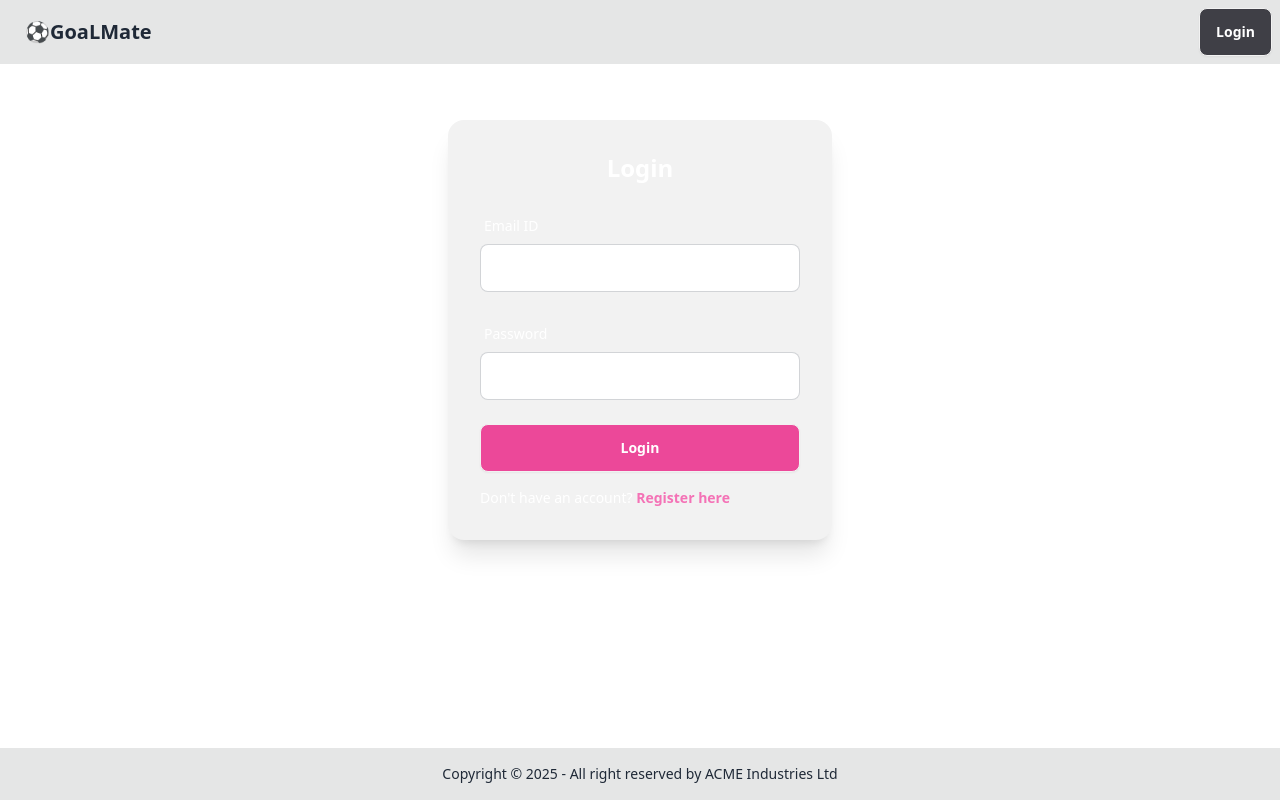
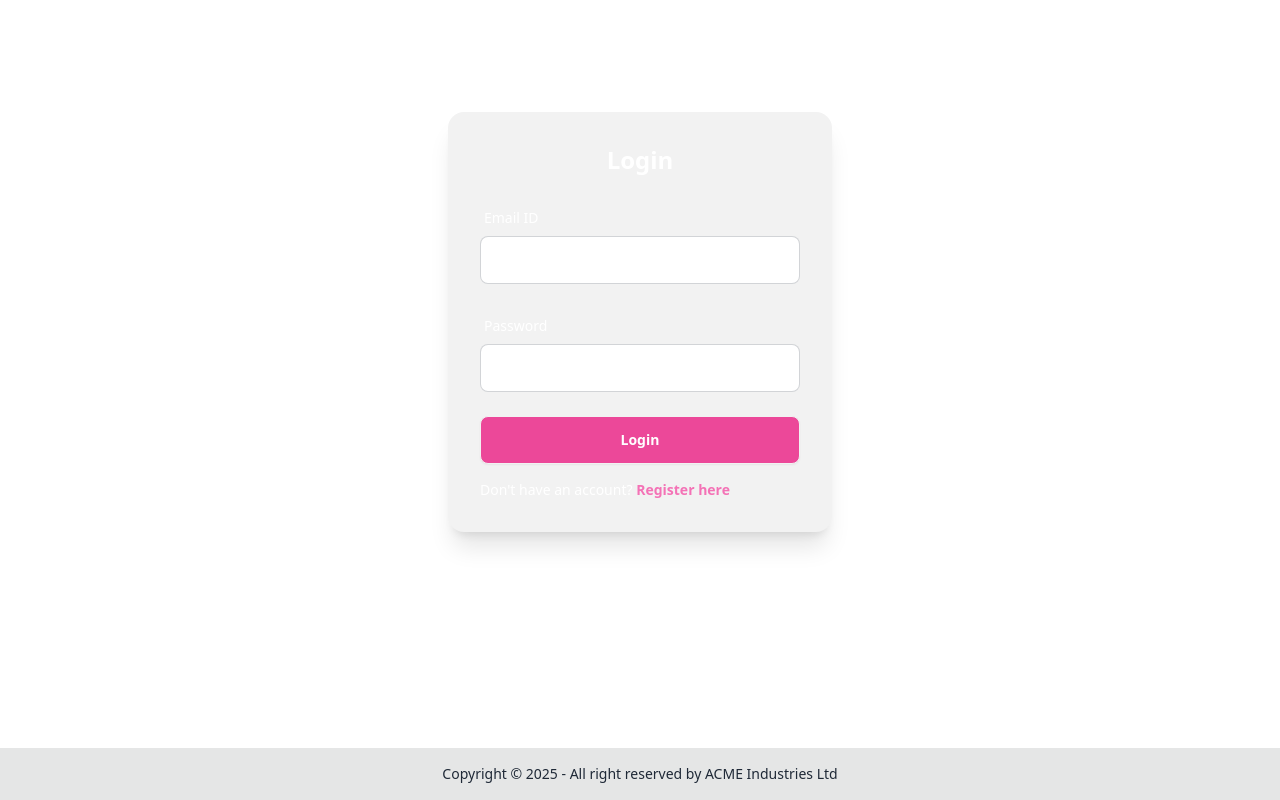
Before and after one commit to Jintops/devTinder-frontend, a React (Vite) app: page /login in a window 1280 px wide. Built offline with nearby package versions, Linux system fonts and the light colour scheme; no server answers.

Commit message:
removed navbar & footer when login&signup

```diff
--- a/src/components/Body.jsx
+++ b/src/components/Body.jsx
@@ -1,17 +1,16 @@
-import React, { useEffect } from 'react'
-import NavBar from './NavBar'
-
-import Footer from './Footer'
-import { Outlet, useNavigate } from 'react-router-dom'
-import axios from 'axios'
-import { BASE_URL } from '../utils/constants'
-import { useDispatch, useSelector } from 'react-redux'
-import { addUser } from '../utils/userSlice'
-
+import React, { useEffect } from "react";
+import NavBar from "./NavBar";
+import Footer from "./Footer";
+import { Outlet, useNavigate, useLocation } from "react-router-dom";
+import axios from "axios";
+import { BASE_URL } from "../utils/constants";
+import { useDispatch, useSelector } from "react-redux";
+import { addUser } from "../utils/userSlice";
 
 const Body = () => {
   const dispatch = useDispatch();
   const navigate = useNavigate();
+  const location = useLocation(); // Get current route
   const userData = useSelector((store) => store.user);
 
   const fetchdata = async () => {
@@ -19,27 +18,30 @@ const Body = () => {
     try {
       const res = await axios.get(BASE_URL + "/profile/view", {
         withCredentials: true,
-      })
-      dispatch(addUser(res.data))
+      });
+      dispatch(addUser(res.data));
     } catch (err) {
-      if (err.status === 401) {
-        navigate("/")
+      if (err.response && err.response.status === 401) {
+        navigate("/");
       }
-      console.error(err)
+      console.error(err);
     }
-  }
+  };
 
   useEffect(() => {
     fetchdata();
   }, []);
 
+  // Hide Navbar and Footer on the login page
+  const hideNavFooter = location.pathname === "/login";
+
   return (
-    <div className=''>
-      <NavBar />
-      <Outlet></Outlet>
+    <div>
+      {!hideNavFooter && <NavBar />}
+      <Outlet />
 
     </div>
-  )
-}
+  );
+};
 
-export default Body
+export default Body;
--- a/src/components/Login.jsx
+++ b/src/components/Login.jsx
@@ -44,7 +44,7 @@ const Login = () => {
   }
 
   return (
-    <div className='flex justify-center my-14'>
+    <div className='flex justify-center my-28'>
       <div className="card bg-base-200 w-96 shadow-xl ">
         <div className="card-body">
           <h2 className="card-title justify-center text-2xl font-bold text-white">{isLogin ? "Login" : "Create Account"} </h2>
```
